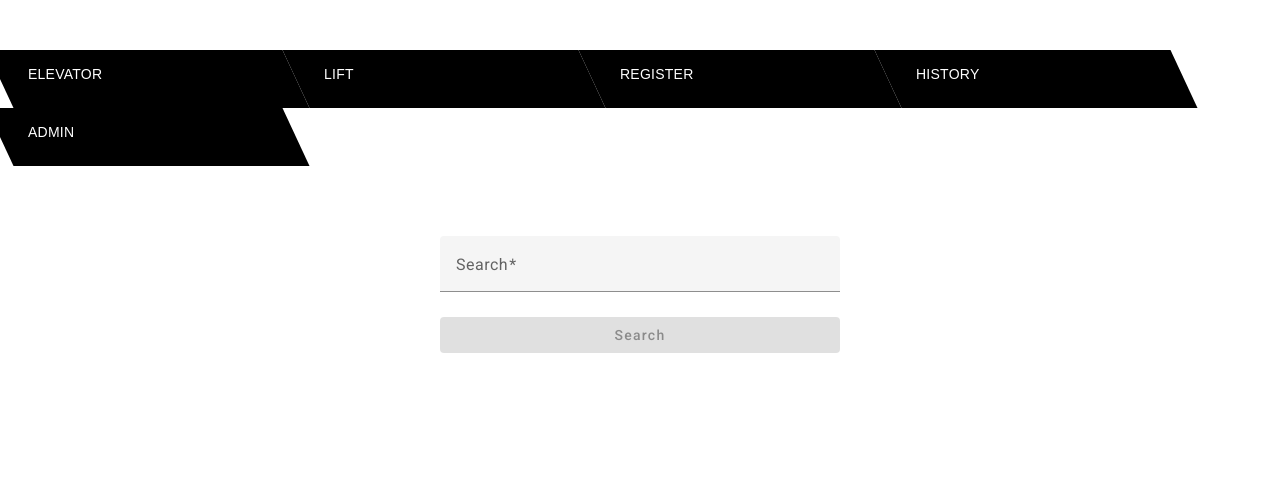
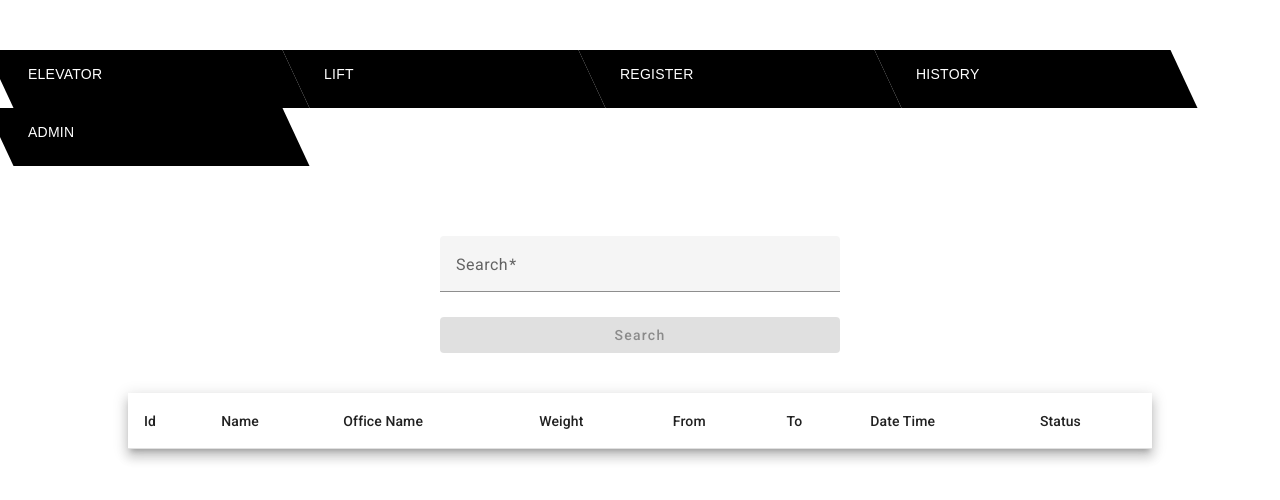
Before and after one commit to renuvenu/Elevator, an Angular app: page /history in a window 1280 px wide. Shown: the top 500 px of the page. Built offline with nearby package versions, Linux system fonts and the light colour scheme.

Commit message:
USER history changes

```diff
--- a/src/app/app.module.ts
+++ b/src/app/app.module.ts
@@ -36,6 +36,7 @@ import { HistoryCardComponent } from './history-card/history-card.component';
 import { InvalidBoxComponent } from './invalid-box/invalid-box.component';
 import { NavBarComponent } from './nav-bar/nav-bar.component';
 import { WeightLimitExceededPopupComponent } from './weight-limit-exceeded-popup/weight-limit-exceeded-popup.component';
+import { MatTableModule } from '@angular/material/table';
 
 
 
@@ -87,6 +88,7 @@ import { WeightLimitExceededPopupComponent } from './weight-limit-exceeded-popup
     MatDialogModule,
     MatDialogModule,
     HttpClientModule,
+    MatTableModule
 
   ],
   providers: [],
--- a/src/app/user-history/user-history.component.css
+++ b/src/app/user-history/user-history.component.css
@@ -37,3 +37,18 @@ box-shadow: 0px 0px 10px 0px #9b9b9b,
     padding-bottom:40px;
     margin: 0 auto;
   }
+
+  .table-div {
+
+    display: flex;
+    justify-content: center;
+    align-items: center;
+  }
+
+  table {
+    width: 80% !important;
+    min-width: 80% !important;
+    max-width: 80% !important;
+    /* margin-left: 16px;
+    margin-right: 16px; */
+  }
--- a/src/app/user-history/user-history.component.html
+++ b/src/app/user-history/user-history.component.html
@@ -7,21 +7,20 @@
       placeholder="Enter user Id to view the History"
       formControlName="userId"
     />
-    <mat-error *ngIf="userid?.errors?.['required']">
-    </mat-error>
+    <mat-error *ngIf="userid?.errors?.['required']"> </mat-error>
   </mat-form-field>
   <button
     mat-raised-button
     color="primary"
     type="submit"
-  [disabled]="searchForm.invalid" (click)="searchuserHistory(true)"
+    [disabled]="searchForm.invalid"
+    (click)="searchuserHistory(true)"
   >
     Search
   </button>
-
 </form>
 
-<div class="container" >
+<!-- <div class="container" >
 
   <mat-card class="card" *ngIf="isSearch">
     <div class="history-container">
@@ -42,4 +41,86 @@
 
   </ng-container>
 
+</div> -->
+
+<!-- <table class="table">
+  <thead>
+      <tr>
+        <th>Id</th>
+        <th>Name</th>
+        <th>Weight</th>
+        <th>From</th>
+        <th>To</th>
+        <th>Date&Time</th>
+        <th>Status</th>
+
+      </tr>
+  </thead>
+  <tbody>
+    <tr *ngFor="let user of searchHistory ">
+      <td>{{ user. personId }}</td>
+      <td>{{ userName}}</td>
+      <td>{{ user.weight }}</td>
+      <td>{{ user.fromFloorNum }}</td>
+      <td>{{ user.toFloorNum }}</td>
+      <td>{{ user. travelledDateTime }}</td>
+      <td>{{ user.  status }}</td>
+    </tr>
+  </tbody>
+</table> -->
+
+<div class="table-div">
+  <table mat-table [dataSource]="searchHistory" class="mat-elevation-z8">
+    <!--- Note that these columns can be defined in any order.
+          The actual rendered columns are set as a property on the row definition" -->
+
+    <!-- Position Column -->
+    <ng-container matColumnDef="Id">
+      <th mat-header-cell *matHeaderCellDef>Id</th>
+      <td mat-cell *matCellDef="let element">{{ element.personId }}</td>
+    </ng-container>
+
+    <!-- Name Column -->
+    <ng-container matColumnDef="Name">
+      <th mat-header-cell *matHeaderCellDef>Name</th>
+      <td mat-cell *matCellDef="let element">{{ userName }}</td>
+    </ng-container>
+
+    <ng-container matColumnDef="Office Name">
+      <th mat-header-cell *matHeaderCellDef>Office Name</th>
+      <td mat-cell *matCellDef="let element">{{ officeName }}</td>
+    </ng-container>
+
+    <!-- Weight Column -->
+    <ng-container matColumnDef="Weight">
+      <th mat-header-cell *matHeaderCellDef>Weight</th>
+      <td mat-cell *matCellDef="let element">{{ element.weight }}</td>
+    </ng-container>
+
+    <!-- Symbol Column -->
+    <ng-container matColumnDef="From">
+      <th mat-header-cell *matHeaderCellDef>From</th>
+      <td mat-cell *matCellDef="let element">{{ element.fromFloorNum }}</td>
+    </ng-container>
+
+    <ng-container matColumnDef="To">
+      <th mat-header-cell *matHeaderCellDef>To</th>
+      <td mat-cell *matCellDef="let element">{{ element.toFloorNum }}</td>
+    </ng-container>
+
+    <ng-container matColumnDef="Date&Time">
+      <th mat-header-cell *matHeaderCellDef>Date Time</th>
+      <td mat-cell *matCellDef="let element">
+        {{ element.travelledDateTime }}
+      </td>
+    </ng-container>
+
+    <ng-container matColumnDef="Status">
+      <th mat-header-cell *matHeaderCellDef>Status</th>
+      <td mat-cell *matCellDef="let element">{{ element.status }}</td>
+    </ng-container>
+
+    <tr mat-header-row *matHeaderRowDef="displayedColumns"></tr>
+    <tr mat-row *matRowDef="let row; columns: displayedColumns"></tr>
+  </table>
 </div>
--- a/src/app/user-history/user-history.component.ts
+++ b/src/app/user-history/user-history.component.ts
@@ -1,67 +1,79 @@
 import { Component } from '@angular/core';
 import { FormBuilder, FormGroup, Validators } from '@angular/forms';
 import { HttpClient } from '@angular/common/http';
+import { MatTableModule } from '@angular/material/table';
 
 @Component({
   selector: 'app-user-history',
   templateUrl: './user-history.component.html',
-  styleUrls: ['./user-history.component.css']
+  styleUrls: ['./user-history.component.css'],
 })
 export class UserHistoryComponent {
   searchForm: FormGroup;
   searchResult: any;
-  userName:any
-  searchHistory:any
-  isSearch: boolean=false
+  userName: any;
+  officeName: any;
+  searchHistory: any;
+  isSearch: boolean = false;
 
+  displayedColumns: string[] = [
+    'Id',
+    'Name',
+    'Office Name',
+    'Weight',
+    'From',
+    'To',
+    'Date&Time',
+    'Status',
+  ];
+  // dataSource:searchHistory
 
   constructor(private fb: FormBuilder, private http: HttpClient) {
-
     this.searchForm = this.fb.group({
-      userId: ['',Validators.required]
+      userId: ['', Validators.required],
     });
   }
   get userid() {
     return this.searchForm.get('userId');
   }
 
-
-  searchuserHistory(issearch:boolean) {
-      this.isSearch=issearch;
+  searchuserHistory(issearch: boolean) {
+    this.isSearch = issearch;
 
     const userId = this.searchForm.get('userId')?.value;
     if (userId) {
-      this.http.get<any[]>(`https://team2-api-naf.azurewebsites.net/api/PersonDetailsInLift/user/${userId}`)
-        .subscribe(data => {
+      this.http
+        .get<any[]>(
+          `https://team2-api-naf.azurewebsites.net/api/PersonDetailsInLift/user/${userId}`
+        )
+        .subscribe((data) => {
           this.searchResult = data;
-          this.searchHistory=this.searchResult.personDetails.map((history: any) => {
-            return {
-              ...history,
-              travelledDateTime: this.getDateTime(history.travelledDateTime),
+          this.searchHistory = this.searchResult.personDetails.map(
+            (history: any) => {
+              return {
+                ...history,
+                travelledDateTime: this.getDateTime(history.travelledDateTime),
+              };
             }
-          });
-          this.userName=this.searchResult['userName']
+          );
+          this.userName = this.searchResult['userName'];
+          this.officeName = this.searchResult['officeName'];
           console.log(this.searchHistory);
 
           console.log(this.searchResult);
-
         });
-
-
-    }
-    else{
-      console.log("user not found")
+    } else {
+      console.log('user not found');
     }
   }
 
-  getDateTime(dateTime: string){
-    let arr = dateTime.split(" ")
-    let date = arr[0].split('-').reverse().join('-')
-    let time = new Date(`${arr[0]}T` + arr[1] + 'Z')
-    .toLocaleTimeString('en-US',
-      {timeZone:'UTC',hour12:true,hour:'numeric',minute:'numeric'}
+  getDateTime(dateTime: string) {
+    let arr = dateTime.split(' ');
+    let date = arr[0].split('-').reverse().join('-');
+    let time = new Date(`${arr[0]}T` + arr[1] + 'Z').toLocaleTimeString(
+      'en-US',
+      { timeZone: 'UTC', hour12: true, hour: 'numeric', minute: 'numeric' }
     );
-    return date+" "+time
-
+    return date + ' ' + time;
   }
 }
```
Lines whose indentation alone changed are shown as unchanged.
